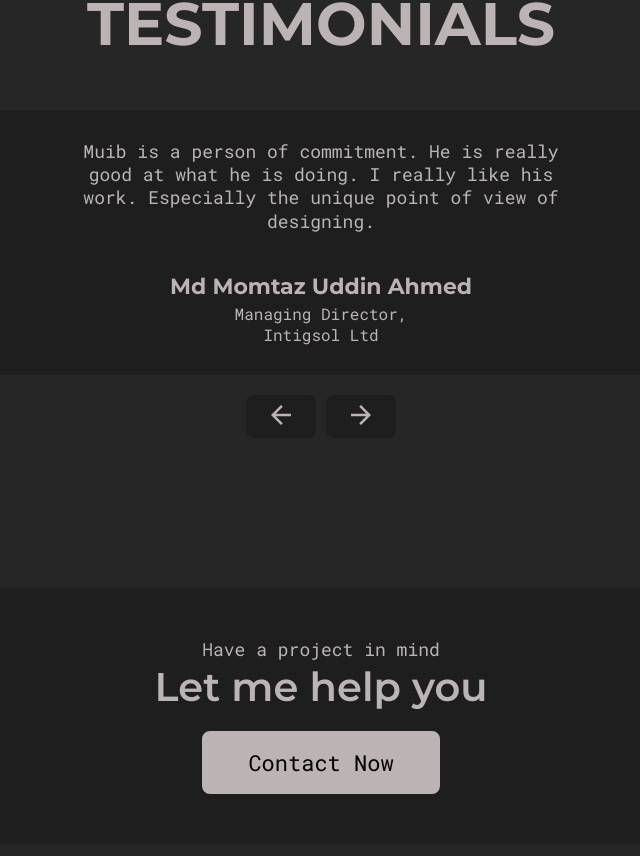
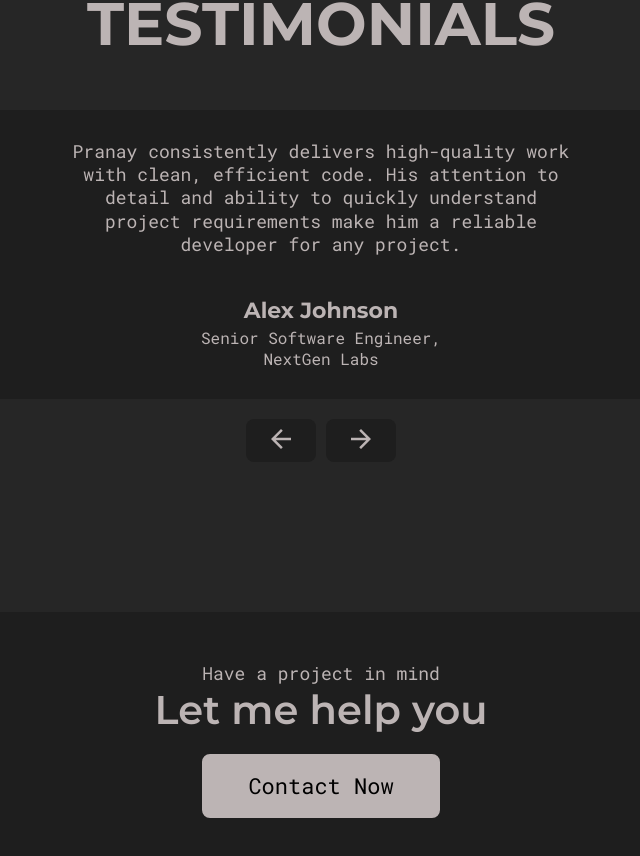
Before and after one commit to Brahamanbtp/react-portfolio, a React (Create React App) app: page / in a window 1280 px wide. Shown: the part 4001-4857 px from the top of the page, without its empty margins (319-959 px from the left). Built offline with nearby package versions, Linux system fonts and the light colour scheme.

Commit message:
enhanced

```diff
--- a/src/assets/data/testimonials.js
+++ b/src/assets/data/testimonials.js
@@ -1,24 +1,39 @@
 const testimonials = [
   {
     id: 1,
-    name: 'Md Momtaz Uddin Ahmed',
-    title: 'Managing Director',
-    org: 'Intigsol Ltd',
-    desc: 'Muib is a person of commitment. He is really good at what he is doing. I really like his work. Especially the unique point of view of designing.',
+    name: 'Alex Johnson',
+    title: 'Senior Software Engineer',
+    org: 'NextGen Labs',
+    desc: 'Pranay consistently delivers high-quality work with clean, efficient code. His attention to detail and ability to quickly understand project requirements make him a reliable developer for any project.',
   },
   {
     id: 2,
-    name: 'Sayedur Rahman',
-    title: 'Head of Department',
-    org: 'Intigsol Ltd',
-    desc: 'Really amazing communication skills. Always understand what I am trying to achieve. Also, his work is really amazing. Do really high-quality work.',
+    name: 'Maria Lee',
+    title: 'Product Manager',
+    org: 'InnovaTech Solutions',
+    desc: 'An excellent collaborator with a strong sense of design and usability. Pranay’s work on our internal dashboard was both visually impressive and functionally robust.',
   },
   {
     id: 3,
-    name: 'Owali Ullah Shawon',
-    title: 'Software Developer',
-    org: 'Intigsol Ltd',
-    desc: 'Really hard-working person. Deliver the work as promised. Planning to work more with this person.',
+    name: 'Rahul Desai',
+    title: 'Cybersecurity Analyst',
+    org: 'SecurePoint Inc.',
+    desc: 'Pranay has a solid understanding of security-first development practices. His insights during our mock vulnerability testing sessions were insightful and highly valuable.',
+  },
+  {
+    id: 4,
+    name: 'Emily Carter',
+    title: 'Head of Design',
+    org: 'PixelWave Studio',
+    desc: 'Working with Pranay was seamless. He translated our Figma designs into flawless, responsive web components and added meaningful animations that enhanced the user experience.',
+  },
+  {
+    id: 5,
+    name: 'Daniel Kim',
+    title: 'AI Specialist',
+    org: 'CognitionWorks',
+    desc: 'Pranay’s grasp on AI/ML concepts and his ability to implement models in real applications is impressive. Even in simulated environments, his demo projects performed exceptionally well.',
   },
 ];
+
 export default testimonials;
```
